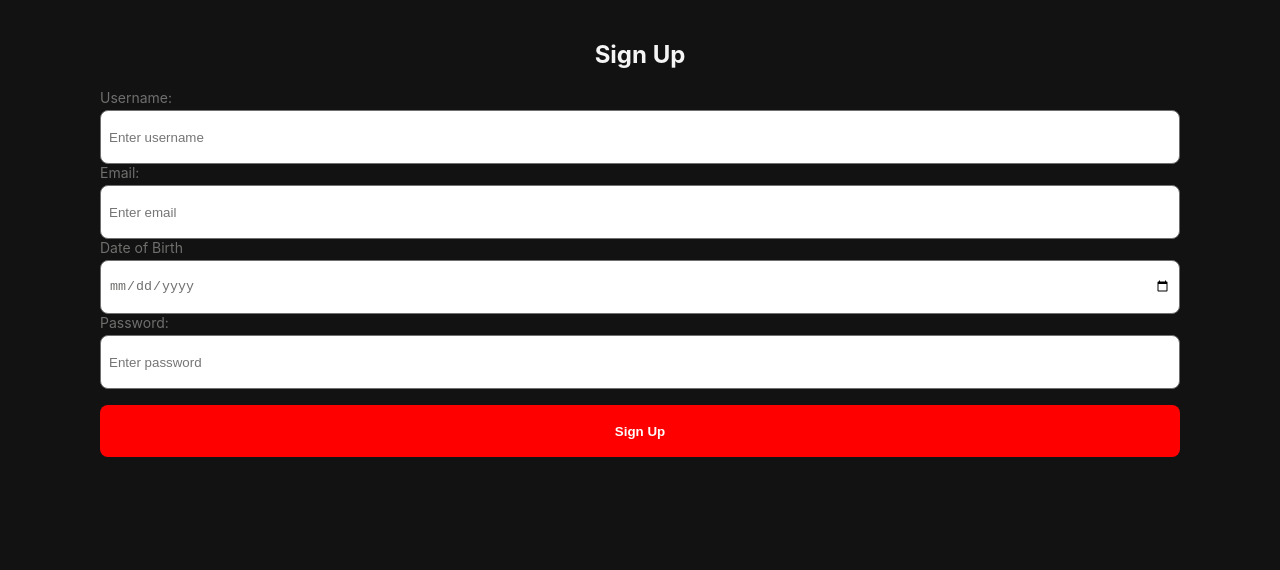
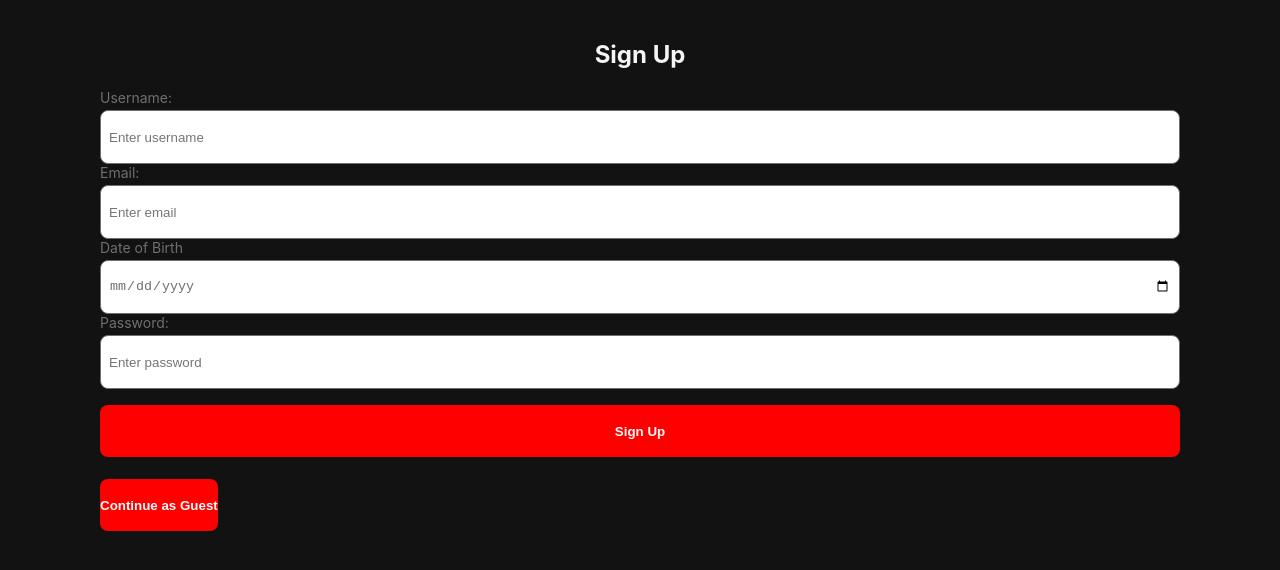
Before and after one commit to sarodcreator/Streamline, a React (Create React App) app: page /signup in a window 1280 px wide. Shown: the top 570 px of the page. Built offline with nearby package versions, Linux system fonts and the light colour scheme.

Commit message:
added a guest feature

```diff
--- a/src/landing_page/Hero/signup.js
+++ b/src/landing_page/Hero/signup.js
@@ -2,18 +2,19 @@ import React, { useState } from 'react';
 import axios from 'axios';
 import './signup.css';
 
-const Signup = ({ onClose }) => {
+const Signup = ({ onClose, onGuestAccess }) => {
   const [userName, setUserName] = useState('');
   const [email, setEmail] = useState('');
   const [password, setPassword] = useState('');
   const [DOB, setDOB] = useState('');
+
   const handleSignupSubmit = async (e) => {
     e.preventDefault();
 
     try {
       await axios.post('http://localhost:3000/netflix/signup', { userName, email, DOB, password });
-      alert('Your Account has been  created successfully');
-      onClose();  // Close the sign-up form after successful signup
+      alert('Your Account has been created successfully');
+      onClose(); // Close the sign-up form after successful signup
     } catch (error) {
       alert('There was a problem, Try Again');
     }
@@ -57,6 +58,9 @@ const Signup = ({ onClose }) => {
         />
         <button type="submit">Sign Up</button>
       </form>
+      <button onClick={onGuestAccess} className="guestAccessButton">
+        Continue as Guest
+      </button>
     </div>
   );
 };
```
